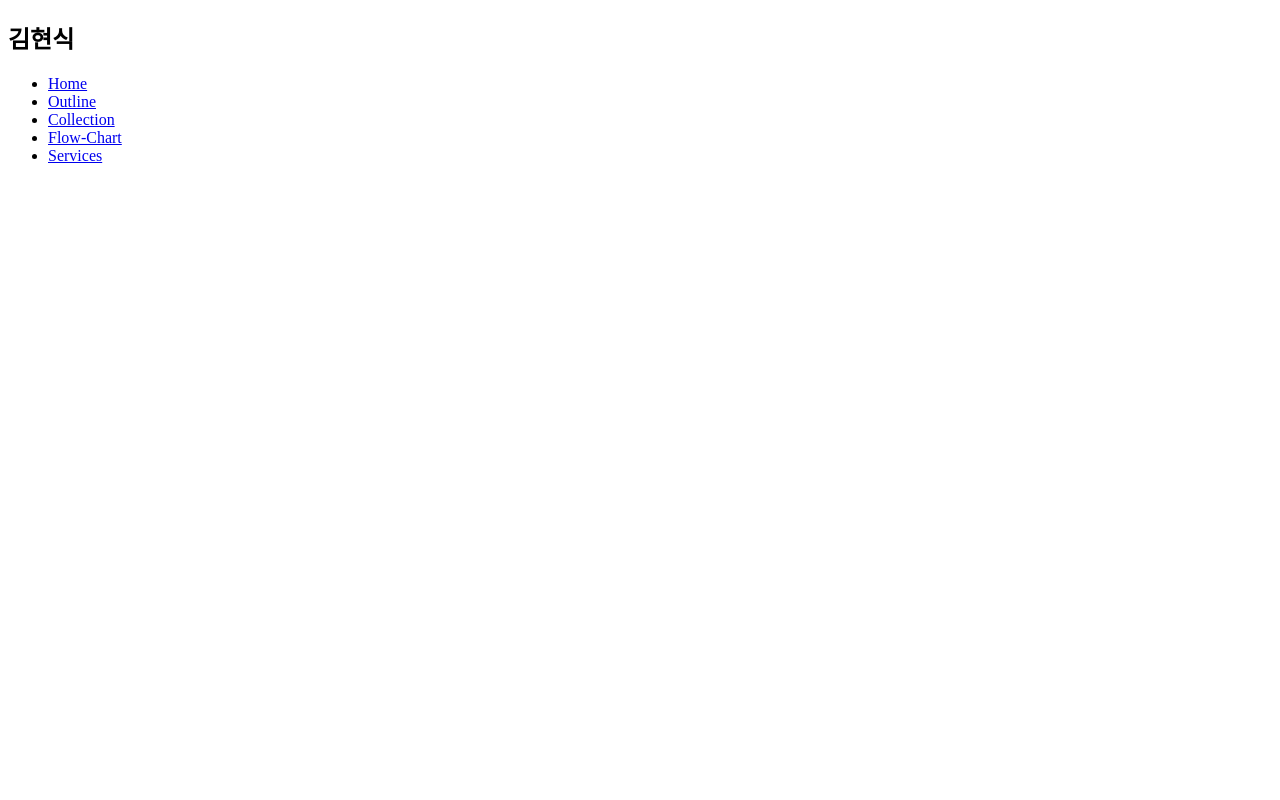
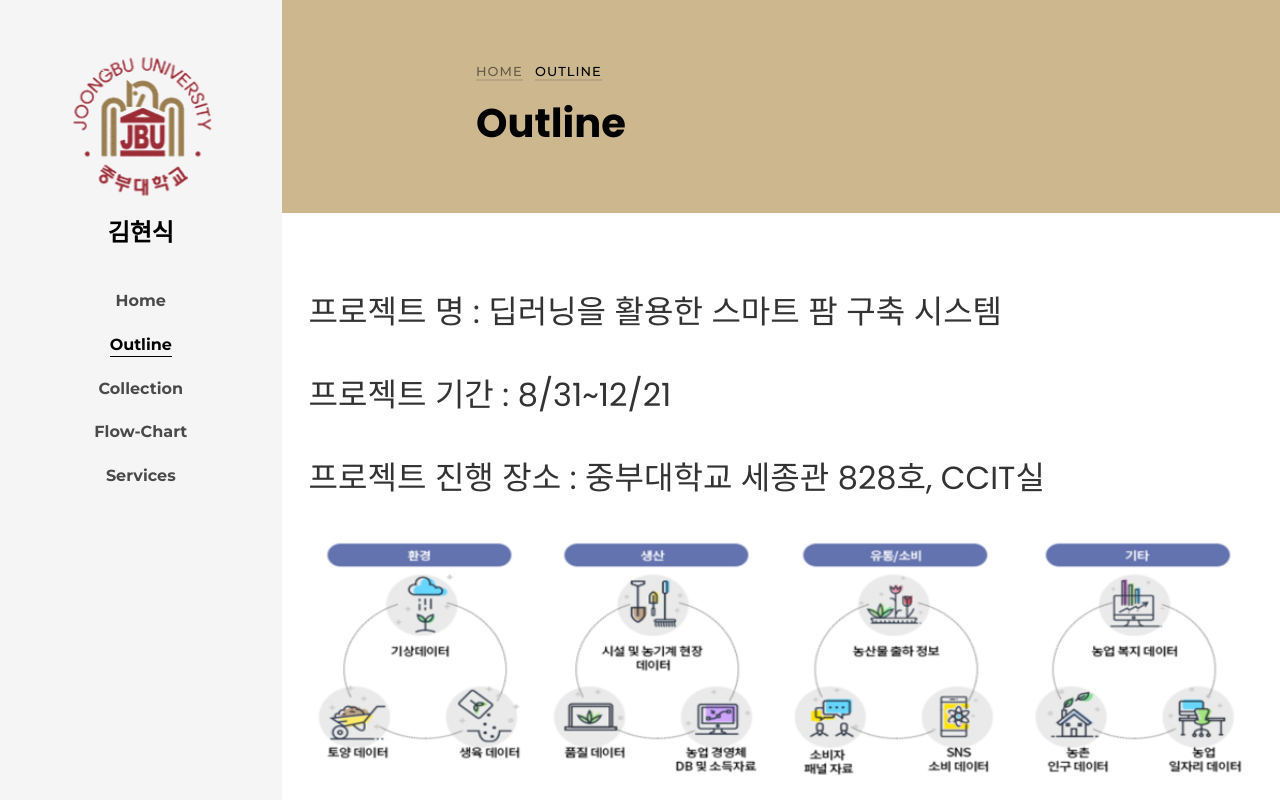
Before and after one commit to siksik1117/smartfarmportfolio, a plain HTML site: page outline.html in a window 1280 px wide. Shown: the top 800 px of the page. Drawn offline with Linux system fonts and the light colour scheme; some packages are replaced by stand-ins of ours; the site is published under a folder, as on GitHub Pages, so addresses that start at the root find nothing; no server answers; a web font is replaced by a local one.

Commit message:
Update outline.html

```diff
--- a/outline.html
+++ b/outline.html
@@ -9,24 +9,24 @@
     <link href="https://fonts.googleapis.com/css?family=Montserrat:300,400,500,700" rel="stylesheet">
     <link href="https://fonts.googleapis.com/css?family=Herr+Von+Muellerhoff" rel="stylesheet">
 
-    <link rel="stylesheet" href="/css/open-iconic-bootstrap.min.css">
-    <link rel="stylesheet" href="/css/animate.css">
+    <link rel="stylesheet" href="css/open-iconic-bootstrap.min.css">
+    <link rel="stylesheet" href="css/animate.css">
 
-    <link rel="stylesheet" href="/css/owl.carousel.min.css">
-    <link rel="stylesheet" href="/css/owl.theme.default.min.css">
-    <link rel="stylesheet" href="/css/magnific-popup.css">
+    <link rel="stylesheet" href="css/owl.carousel.min.css">
+    <link rel="stylesheet" href="css/owl.theme.default.min.css">
+    <link rel="stylesheet" href="css/magnific-popup.css">
 
-    <link rel="stylesheet" href="/css/aos.css">
+    <link rel="stylesheet" href="css/aos.css">
 
-    <link rel="stylesheet" href="/css/ionicons.min.css">
+    <link rel="stylesheet" href="css/ionicons.min.css">
 
-    <link rel="stylesheet" href="/css/bootstrap-datepicker.css">
-    <link rel="stylesheet" href="/css/jquery.timepicker.css">
+    <link rel="stylesheet" href="css/bootstrap-datepicker.css">
+    <link rel="stylesheet" href="css/jquery.timepicker.css">
 
 
-    <link rel="stylesheet" href="/css/flaticon.css">
-    <link rel="stylesheet" href="/css/icomoon.css">
-    <link rel="stylesheet" href="/css/style.css">
+    <link rel="stylesheet" href="css/flaticon.css">
+    <link rel="stylesheet" href="css/icomoon.css">
+    <link rel="stylesheet" href="css/style.css">
   </head>
   <body>
 
```
